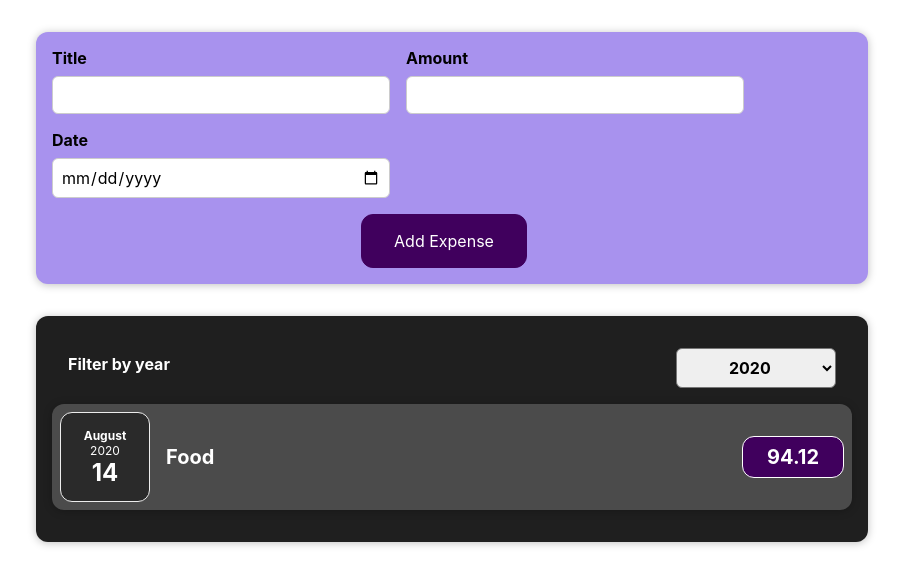
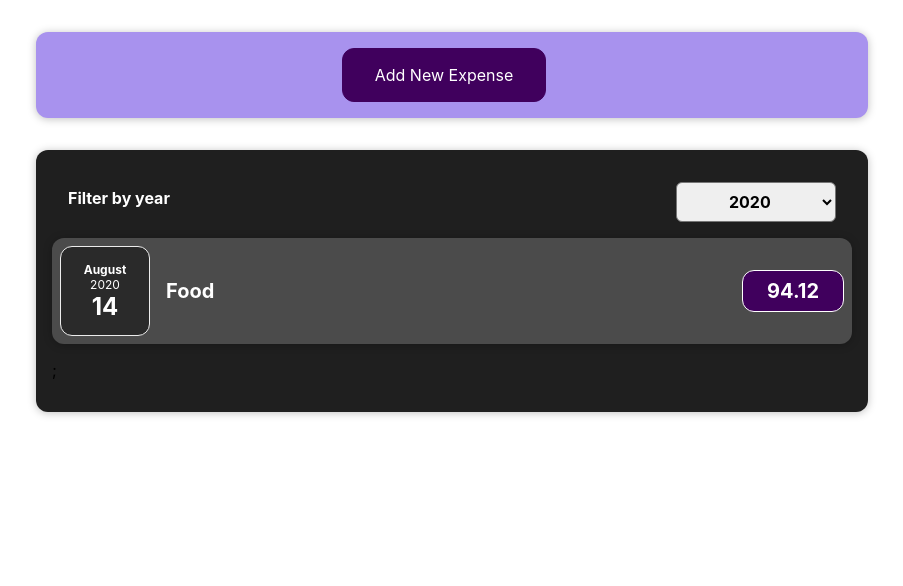
Before and after one commit to Sparrow48/expense-tracker, a React (Create React App) app: page / in a window 1280 px wide. Shown: the top 586 px of the page, without its empty margins (188-1091 px from the left). Built offline with nearby package versions, Linux system fonts and the light colour scheme.

Commit message:
complete up to assignment-4

```diff
--- a/src/components/Expenses/Expense.js
+++ b/src/components/Expenses/Expense.js
@@ -1,5 +1,5 @@
 import { useState } from "react";
-import ExpenseItem from "./ExpenseItem";
+import ExpensesList from "./ExpensesList";
 import Card from "../UI/Card";
 import ExpensesFilter from "./ExpensesFilter";
 
@@ -22,14 +22,7 @@ const Expense = props => {
           selected={filteredYear}
           onFilterChange={filterChangeHandler}
         />
-        {filteredExpenses.map(expense => (
-          <ExpenseItem
-            key={expense.id}
-            title={expense.title}
-            amount={expense.amount}
-            date={expense.date}
-          />
-        ))}
+        <ExpensesList items={filteredExpenses} />
       </Card>
     </div>
   );
--- /dev/null
+++ b/src/components/Expenses/ExpensesList.js
@@ -0,0 +1,24 @@
+import ExpenseItem from "./ExpenseItem";
+
+import classes from "./ExpensesList.module.css";
+
+const ExpensesList = props => {
+  if (props.items.length === 0) {
+    return <h2 className={classes.ExpensesListFallback}> No expenses found</h2>;
+  }
+
+  return (
+    <ul className={classes.ExpensesList}>
+      {props.items.map(expense => (
+        <ExpenseItem
+          key={expense.id}
+          title={expense.title}
+          amount={expense.amount}
+          date={expense.date}
+        />
+      ))}
+      ;
+    </ul>
+  );
+};
+export default ExpensesList;
--- /dev/null
+++ b/src/components/Expenses/ExpensesList.module.css
@@ -0,0 +1,18 @@
+.ExpensesList {
+  list-style: none;
+  padding: 0;
+}
+
+.ExpensesListFallback {
+  color: black;
+  text-align: center;
+  background-color: white;
+  font-size: 1.5rem;
+  text-align: center;
+  border: 1px solid white;
+  box-sizing: border-box;
+  border-radius: 5px;
+  padding: 10px;
+  margin: auto 200px;
+  margin-bottom: 25px;
+}
--- a/src/components/NewExpense/ExpenseForm.js
+++ b/src/components/NewExpense/ExpenseForm.js
@@ -101,6 +101,7 @@ const ExpenseForm = props => {
         </div>
       </div>
       <div>
+        <button onClick={props.onCancel}>Cancel</button>
         <button className={classes.NewExpenseActions} type='submit'>
           Add Expense
         </button>
--- a/src/components/NewExpense/NewExpense.js
+++ b/src/components/NewExpense/NewExpense.js
@@ -1,7 +1,9 @@
+import { useState } from "react";
 import classes from "./NewExpense.module.css";
 import ExpenseForm from "./ExpenseForm";
 
 const NewExpense = props => {
+  const [isEditing, setIsEditing] = useState(false);
   const saveExpenseDataHandler = enteredExpenseData => {
     const expenseData = {
       ...enteredExpenseData,
@@ -10,9 +12,23 @@ const NewExpense = props => {
 
     props.onAddExpense(expenseData);
   };
+  const startEditingHandler = () => {
+    setIsEditing(true);
+  };
+  const stopEditingHandler = () => {
+    setIsEditing(false);
+  };
   return (
     <div className={classes.NewExpense}>
-      <ExpenseForm onSaveExpenseData={saveExpenseDataHandler} />
+      {!isEditing && (
+        <button onClick={startEditingHandler}>Add New Expense</button>
+      )}
+      {isEditing && (
+        <ExpenseForm
+          onCancel={stopEditingHandler}
+          onSaveExpenseData={saveExpenseDataHandler}
+        />
+      )}
     </div>
   );
 };
```
